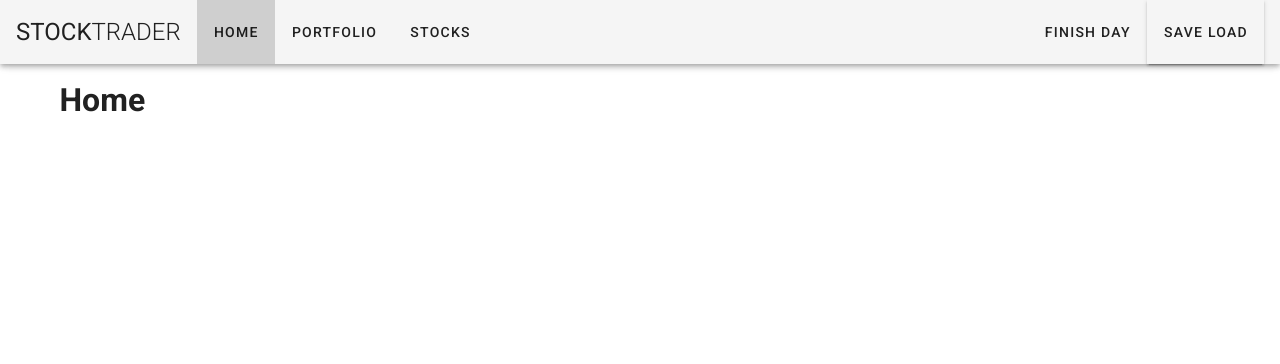
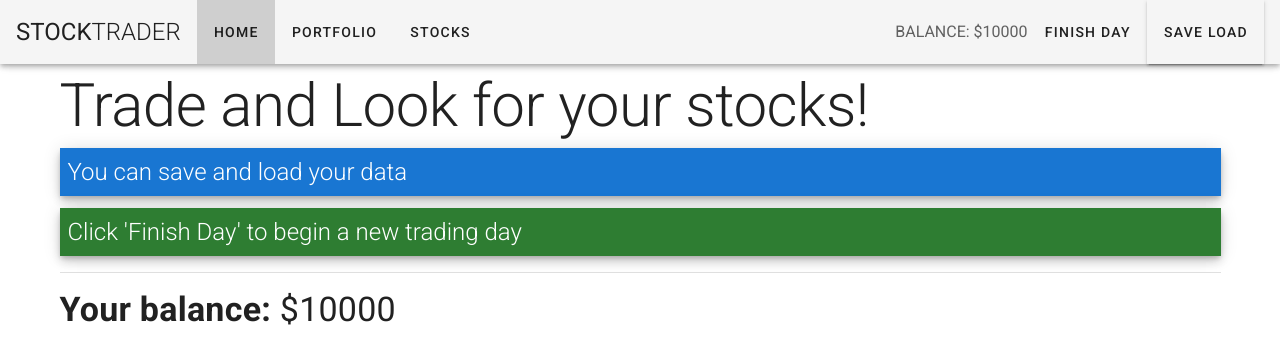
Before and after one commit to arthurbz/the_stock_trader, a Vue app: page / in a window 1280 px wide. Shown: the top 364 px of the page. Built offline with nearby package versions, Linux system fonts and the light colour scheme.

Commit message:
adding buy and sell filters

```diff
--- a/src/components/Header.vue
+++ b/src/components/Header.vue
@@ -12,8 +12,12 @@
         </v-toolbar-items>
 
         <v-spacer />
-
         <v-toolbar-items>
+            <v-layout align-center>
+                <span class="text-uppercase grey--text text--darken-2">
+                    Balance: ${{ funds }}
+                </span>
+            </v-layout>
             <v-btn text>Finish Day</v-btn>
             <v-menu offset-y>
                 <template v-slot:activator="{ on, attrs }">
@@ -34,7 +38,11 @@
 
 <script>
 export default {
-
+    computed: {
+        funds() {
+            return this.$store.getters.funds
+        }
+    }
 }
 </script>
 
--- a/src/components/Home.vue
+++ b/src/components/Home.vue
@@ -1,10 +1,30 @@
 <template>
-    <h1>Home</h1>
+    <div>
+        <h1 class="display-3 font-weight-light">
+            Trade and Look for your stocks!
+        </h1>
+        <v-sheet :elevation="6" class="pa-2 primary mt-3">
+            <span class="headline white--text font-weight-light">
+                You can save and load your data
+            </span>
+        </v-sheet>
+        <v-sheet :elevation="6" class="pa-2 green darken-3 mt-3">
+            <span class="headline white--text font-weight-light">
+                Click 'Finish Day' to begin a new trading day
+            </span>
+        </v-sheet>
+        <v-divider class="my-4" />
+        <p class="display-1"><strong>Your balance:</strong> ${{ funds }}</p>
+    </div>
 </template>
 
 <script>
 export default {
-
+    computed: {
+        funds() {
+            return this.$store.getters.funds
+        }
+    }
 }
 </script>
 
--- a/src/components/portfolio/Stock.vue
+++ b/src/components/portfolio/Stock.vue
@@ -4,22 +4,26 @@
             <v-card-title class="headline">
                 <strong>
                     {{ stock.name }}
-                    <small>$ {{ stock.price }} | Quantity: {{ stock.quantitity }}</small>
+                    <small>$ {{ stock.price }} | Quantity: {{ stock.quantity }}</small>
                 </strong>
             </v-card-title>
         </v-card>
         <v-card>
             <v-container fill-height>
                 <v-text-field
+                    :error="insufficientQuantity || !Number.isInteger(quantity)"
                     label="Quantity"
                     type="number"
                     v-model.number="quantity"
                 />
                 <v-btn
                     class="blue darken-3 white--text"
-                    :disabled="quantity <= 0 || !Number.isInteger(quantity)"
+                    :disabled="
+                        insufficientQuantity
+                        || quantity <= 0
+                        || !Number.isInteger(quantity)"
                     @click="sellStock"
-                >Sell</v-btn>
+                >{{ insufficientQuantity ? 'No Stocks' : 'Sell' }}</v-btn>
             </v-container>
         </v-card>
     </v-flex>
@@ -33,12 +37,17 @@ export default {
             quantity: 0
         }
     },
+    computed: {
+        insufficientQuantity() {
+            return this.quantity > this.stock.quantity
+        }
+    },
     methods: {
         sellStock() {
             const order = {
                 id: this.stock.id,
                 price: this.stock.price,
-                quantitity: this.quantity,
+                quantity: this.quantity,
             }
             this.$store.dispatch('sellStock', order)
             this.quantity = 0
--- a/src/components/stocks/Stock.vue
+++ b/src/components/stocks/Stock.vue
@@ -11,15 +11,16 @@
         <v-card>
             <v-container fill-height>
                 <v-text-field
+                    :error="insufficientFunds || !Number.isInteger(quantity)"
                     label="Quantity"
                     type="number"
                     v-model.number="quantity"
                 />
                 <v-btn
                     class="green darken-3 white--text"
-                    :disabled="quantity <= 0 || !Number.isInteger(quantity)"
+                    :disabled="insufficientFunds || quantity <= 0 || !Number.isInteger(quantity)"
                     @click="buyStock"
-                >Buy</v-btn>
+                >{{ insufficientFunds ? "No funds" : "Buy Stock" }}</v-btn>
             </v-container>
         </v-card>
     </v-flex>
@@ -33,12 +34,20 @@ export default {
             quantity: 0
         }
     },
+    computed: {
+        funds() {
+            return this.$store.getters.funds
+        },
+        insufficientFunds() {
+            return this.quantity * this.stock.price > this.funds
+        }
+    },
     methods: {
         buyStock() {
             const order = {
                 id: this.stock.id,
                 price: this.stock.price,
-                quantitity: this.quantity,
+                quantity: this.quantity,
             }
             this.$store.dispatch('buyStock', order)
             this.quantity = 0
--- a/src/data/stocks.js
+++ b/src/data/stocks.js
@@ -1,6 +1,6 @@
 export default [
-    { id: 1, name: 'TSLA', price: 1040 },
-    { id: 2, name: 'AMZN', price: 3222 },
-    { id: 3, name: 'GOOG', price: 2800 },
+    { id: 1, name: 'TSLA', price: 140 },
+    { id: 2, name: 'AMZN', price: 322 },
+    { id: 3, name: 'GOOG', price: 280 },
     { id: 4, name: 'IBM', price: 134 },
 ]
```
